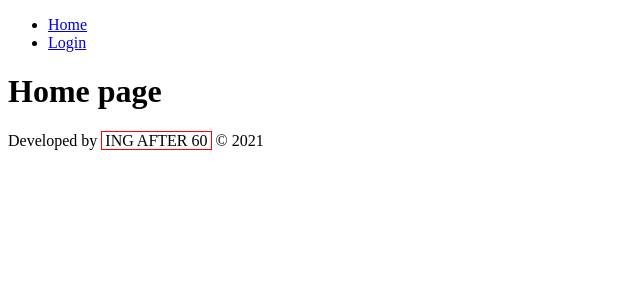
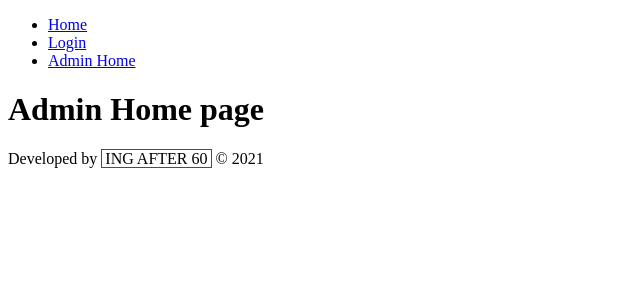
Before and after one commit to gurnitha/django-login-logout, a Django app: page / in a window 1280 px wide. Shown: the top 300 px of the page, without its empty margins (0-640 px from the left). Run offline with Django 3.2, Linux system fonts and the light colour scheme.

Commit message:
5.3.13 Create admin Home page

```diff
--- a/app/backend/views.py
+++ b/app/backend/views.py
@@ -1,3 +1,7 @@
+# app/backend/views.py
 from django.shortcuts import render
 
 # Create your views here.
+
+def homePage(request):
+	return render(request, 'backend/home.html')
--- a/config/urls.py
+++ b/config/urls.py
@@ -19,6 +19,10 @@ from django.urls import path
 # Import views from app/main
 from app.main.views import homePage, loginPage
 
+# Import views from app/backend
+from app.backend.views import homePage
+
+
 urlpatterns = [
 
 	# FRONT PAGES
@@ -26,5 +30,6 @@ urlpatterns = [
 	path('login/', loginPage, name="login_page"),
 
 	# ADMIN PAGES
-    path('admin/', admin.site.urls),
+    # path('admin/', admin.site.urls),
+    path('admin/', homePage, name='home_page_admin'),
 ]
--- /dev/null
+++ b/templates/backend/home.html
@@ -0,0 +1,14 @@
+<!-- templates/backend/home.html -->
+{% extends "base.html" %}
+
+<!-- Block head title -->
+{% block head_title %}
+    Home Admin
+{% endblock head_title %}
+
+<!-- Block content -->
+{% block content %}
+	<div class="container">
+		<h1>Admin Home page</h1>
+	</div>
+{% endblock content %}
--- a/templates/base.html
+++ b/templates/base.html
@@ -14,6 +14,7 @@
 		<ul>
 			<li><a href="{% url 'home_page' %}">Home</a></li>
 			<li><a href="{% url 'login_page' %}">Login</a></li>
+			<li><a href="{% url 'home_page_admin' %}">Admin Home</a></li>
 		</ul>
 	</nav>
 	<!-- Main content -->
```
Also changed, not shown: READEME.md (+5 -0 lines).
